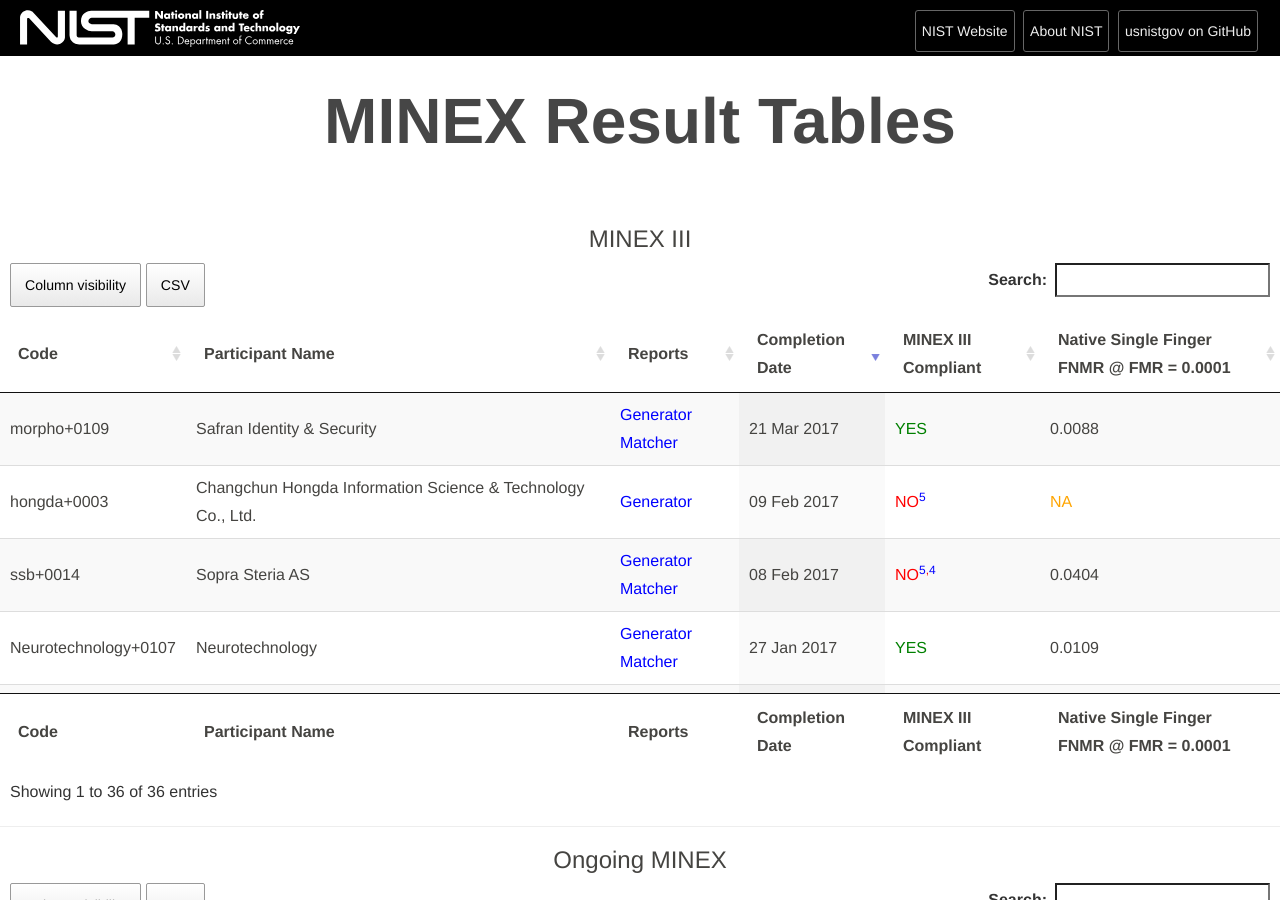
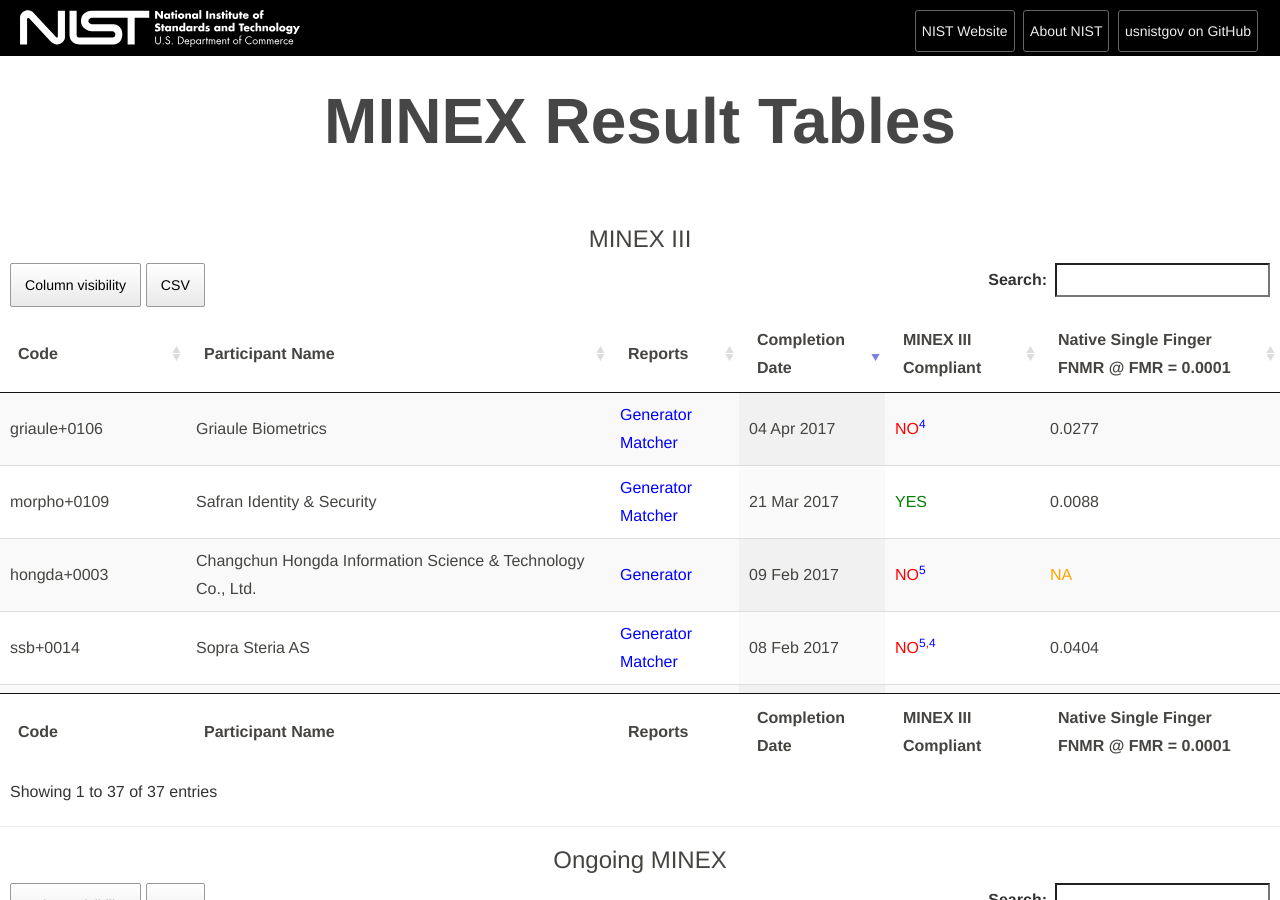
Before and after one commit to usnistgov/minex, a Jekyll site: the page built from results/tables/index.html, in a window 1280 px wide and 900 px high. Built offline with Jekyll 4.4.1, drawn with Linux system fonts in a browser that asks for light colours.

Commit message:
added giaule+0106

```diff
--- a/_includes/results/minexiii.html
+++ b/_includes/results/minexiii.html
@@ -361,6 +361,26 @@
 			<td class="minex_na">NA</td>
 			<td>003A</td>
 			<td>0204</td>
+			<td class="minex_na">NA</td>
+		</tr>
+		<tr>
+			<td>griaule+0106</td>
+			<td>Griaule Biometrics</td>
+			<td><a href="http://nigos.nist.gov:8080/evaluations/minexiii/reportcards/griaule+0106_generator_report.pdf">Generator</a> <a href="http://nigos.nist.gov:8080/evaluations/minexiii/reportcards/griaule+0106_matcher_report.pdf">Matcher</a></td>
+			<td>04/04/2017</td>
+			<td class="minex_no">NO<a href="#4"><sup>4</sup></a></td>
+			<td class="minex_yes">YES</td>
+			<td class="minex_no">NO<a href="#4"><sup>4</sup></a></td>
+			<td>0.0277</td>
+			<td>0.00154</td>
+			<td class="minex_yes">YES</td>
+			<td class="minex_no">NO<a href="#4"><sup>4</sup></a></td>
+			<td>444408</td>
+			<td>003A</td>
+			<td>0106</td>
+			<td class="minex_na">NA</td>
+			<td>003A</td>
+			<td>0206</td>
 			<td class="minex_na">NA</td>
 		</tr>
 		<tr>
```
